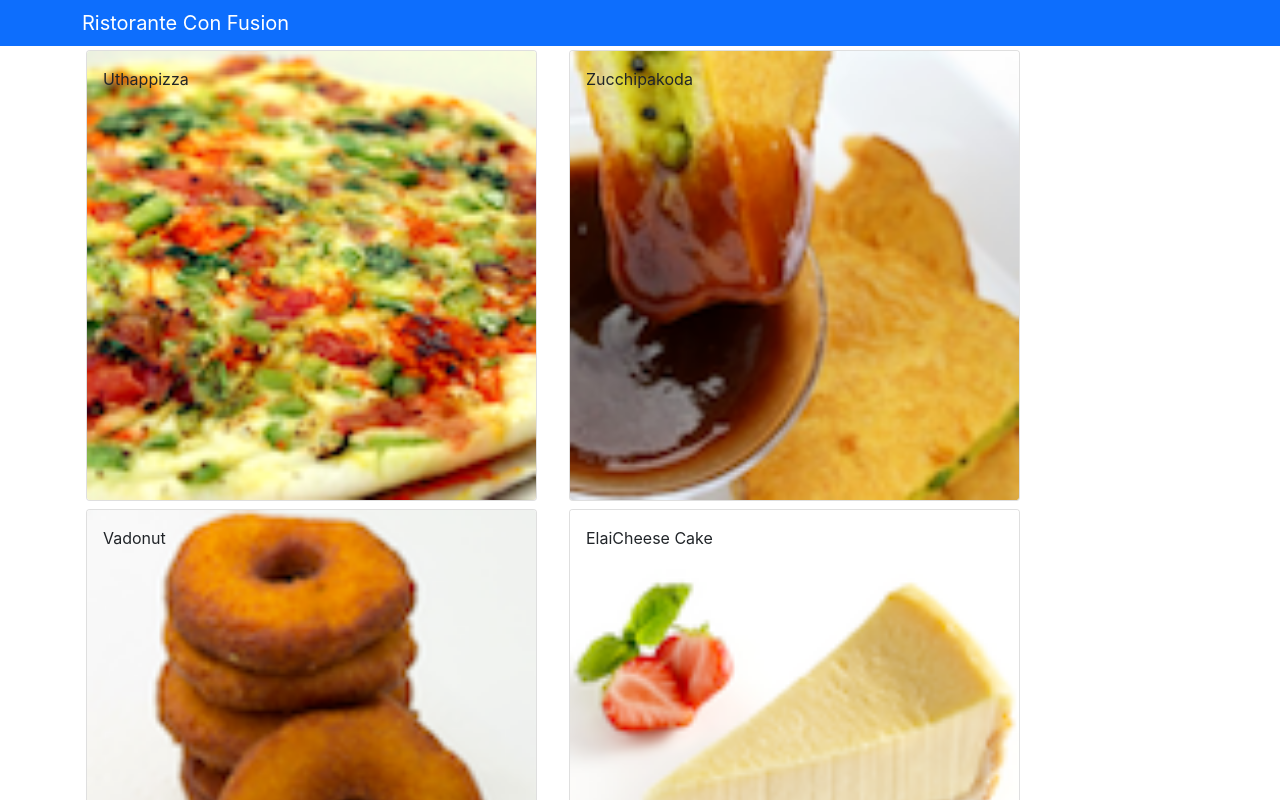
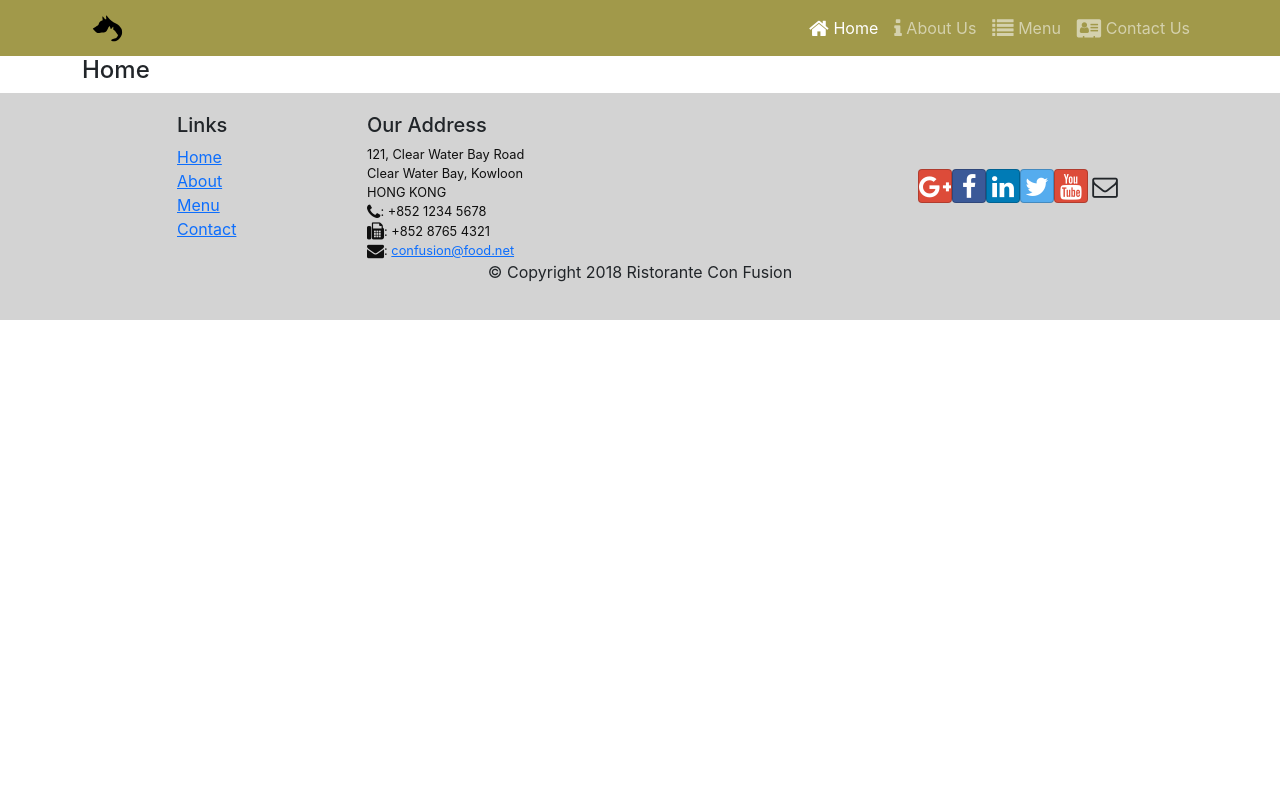
Before and after one commit to ABHISHEK-WD-13/Learning-ReactJS, a React (Create React App) app: page /home in a window 1280 px wide. Shown: the top 800 px of the page. Built offline with nearby package versions, Linux system fonts and the light colour scheme.

Commit message:
Header and footer

```diff
--- a/package.json
+++ b/package.json
@@ -7,10 +7,13 @@
     "@testing-library/react": "^12.1.2",
     "@testing-library/user-event": "^13.5.0",
     "bootstrap": "^5.1.3",
+    "bootstrap-social": "^5.1.1",
     "cross-env": "^7.0.3",
+    "font-awesome": "^4.7.0",
     "react": "^17.0.2",
     "react-dom": "^17.0.2",
     "react-popper": "^2.2.5",
+    "react-router-dom": "^6.2.1",
     "react-scripts": "5.0.0",
     "reactstrap": "^9.0.1",
     "web-vitals": "^2.1.2"
--- a/src/App.css
+++ b/src/App.css
@@ -0,0 +1,34 @@
+.row-header{
+    margin:0px auto;
+    padding:0px auto;
+}
+
+.row-content {
+    margin:0px auto;
+    padding: 50px 0px 50px 0px;
+    border-bottom: 1px ridge;
+    min-height:400px;
+}
+
+.footer{
+    background-color: #d3d3d3;
+    margin:0px auto;
+    padding: 20px 0px 20px 0px;
+}
+.jumbotron {
+    padding:70px 30px 70px 30px;
+    margin:0px auto;
+    background: #9575CD ;
+    color:floralwhite;
+}
+
+address{
+    font-size:80%;
+    margin:0px;
+    color:#0f0f0f;
+}
+
+.navbar-dark {
+    color:rgb(0, 0, 0);
+    background-color: #a1994a;
+}
--- /dev/null
+++ b/src/component/FooterComponent.js
@@ -0,0 +1,50 @@
+import React from 'react';
+import {Link} from 'react-router-dom'
+function Footer(props) {
+    return(
+    <div className="footer">
+        <div className="container">
+            <div className="row justify-content-center">
+                <div className="col-4 offset-1 col-sm-2">
+                    <h5>Links</h5>
+                    <ul className="list-unstyled">
+                        <li><Link to="/home">Home</Link></li>
+                        <li><Link to="/Aboutus">About</Link></li>
+                        <li><Link to="/menu">Menu</Link></li>
+                        <li><Link to="/Contact">Contact</Link></li>
+                    </ul>
+                </div>
+                <div className="col-7 col-sm-5">
+                    <h5>Our Address</h5>
+                    <address>
+		              121, Clear Water Bay Road<br />
+		              Clear Water Bay, Kowloon<br />
+		              HONG KONG<br />
+		              <i className="fa fa-phone fa-lg"></i>: +852 1234 5678<br />
+		              <i className="fa fa-fax fa-lg"></i>: +852 8765 4321<br />
+		              <i className="fa fa-envelope fa-lg"></i>: <a href="mailto:confusion@food.net">
+                         confusion@food.net</a>
+                    </address>
+                </div>
+                <div className="col-12 col-sm-4 align-self-center">
+                    <div className="text-center">
+                        <a className="btn btn-social-icon btn-google" href="http://google.com/+"><i className="fa fa-google-plus"></i></a>
+                        <a className="btn btn-social-icon btn-facebook" href="http://www.facebook.com/profile.php?id="><i className="fa fa-facebook"></i></a>
+                        <a className="btn btn-social-icon btn-linkedin" href="http://www.linkedin.com/in/"><i className="fa fa-linkedin"></i></a>
+                        <a className="btn btn-social-icon btn-twitter" href="http://twitter.com/"><i className="fa fa-twitter"></i></a>
+                        <a className="btn btn-social-icon btn-google" href="http://youtube.com/"><i className="fa fa-youtube"></i></a>
+                        <a className="btn btn-social-icon" href="mailto:"><i className="fa fa-envelope-o"></i></a>
+                    </div>
+                </div>
+            </div>
+            <div className="row justify-content-center">
+                <div className="col-auto">
+                    <p>© Copyright 2018 Ristorante Con Fusion</p>
+                </div>
+            </div>
+        </div>
+    </div>
+    )
+}
+
+export default Footer;
--- /dev/null
+++ b/src/component/HeaderComponent.js
@@ -0,0 +1,52 @@
+import React, { Component } from 'react'
+import { Nav, Navbar, NavbarBrand, NavbarToggler, Collapse, NavItem} from 'reactstrap';
+import { NavLink } from 'react-router-dom';
+import logo from '../dogcat.svg'
+class Header extends Component {
+    constructor(props) {
+        super(props);
+
+        this.state = {
+            isNavOpen: false
+        };
+        this.toggleNav = this.toggleNav.bind(this);
+
+    }
+    toggleNav() {
+        this.setState({
+            isNavOpen: !this.state.isNavOpen
+        });
+    }
+    render() {
+        return (
+
+            <div>
+                <Navbar dark expand="md">
+                    <div className="container">
+                        <div>
+                            <NavbarBrand className="mr-auto navbar-brand" href="/"><img src={logo} height="40" width="51" alt='Ristorante Con Fusion' /></NavbarBrand>
+                            <NavbarToggler className='pull-right' onClick={this.toggleNav} />
+                            <Collapse className='pull-right' isOpen={this.state.isNavOpen} navbar>
+                                <Nav navbar>
+                                    <NavItem>
+                                        <NavLink className="nav-link " to='/home'><span className="fa fa-home fa-lg"></span> Home</NavLink>
+                                    </NavItem>
+                                    <NavItem>
+                                        <NavLink className="nav-link" to='/aboutus'><span className="fa fa-info fa-lg"></span> About Us</NavLink>
+                                    </NavItem>
+                                    <NavItem>
+                                        <NavLink className="nav-link" to='/menu'><span className="fa fa-list fa-lg"></span> Menu</NavLink>
+                                    </NavItem>
+                                    <NavItem>
+                                        <NavLink className="nav-link" to='/contactus'><span className="fa fa-address-card fa-lg"></span> Contact Us</NavLink>
+                                    </NavItem>
+                                </Nav>
+                            </Collapse>
+                        </div>
+                    </div>
+                </Navbar>
+            </div>
+        );
+    }
+}
+export default Header
--- /dev/null
+++ b/src/component/HomeComponent.js
@@ -0,0 +1,11 @@
+import React from 'react';
+
+function Home(props) {
+    return(
+      <div className="container">
+        <h4>Home</h4>
+      </div>
+    );
+}
+
+export default Home;
--- a/src/component/MainComponent.js
+++ b/src/component/MainComponent.js
@@ -1,16 +1,18 @@
 import React, { Component } from 'react';
-import { Navbar, NavbarBrand } from 'reactstrap';
+import Header from './HeaderComponent'
+import Footer from './FooterComponent'
 import Menu from './MenuComponent';
 import DishDetail from './DishdetailComponent';
 import { DISHES } from '../Dish';
-
+import {BrowserRouter,Routes, Route,Navigate } from 'react-router-dom';
+import Home from './HomeComponent'
 class Main extends Component {
 
   constructor(props) {
     super(props);
     this.state = {
         dishes: DISHES,
-        selectedDish: null
+        selectedDish:null
     };
   }
 
@@ -19,16 +21,26 @@
   }
 
   render() {
+
+    function HomePage() {
+      return (
+        <Home />
+      );
+    }
     return (
+      <BrowserRouter>
       <div>
-        <Navbar dark color="primary">
-          <div className="container">
-            <NavbarBrand href="/">Ristorante Con Fusion</NavbarBrand>
-          </div>
-        </Navbar>
-        <Menu dishes={this.state.dishes} onClick={(dishId) => this.onDishSelect(dishId)} />
-        <DishDetail dish={this.state.dishes.filter((dish) => dish.id === this.state.selectedDish)[0]} />
+        <Header/>
+        <Routes>
+          <Route path='/home' element={<HomePage/>}/>
+          <Route exact path='/menu' element={<Menu dishes={this.state.dishes}/>}/>
+          {/* <Redirect path='/home'/> */}
+          {/* <Navigate path='/home'/> */}
+          <Route path="*" element={<Navigate to ="/home" />}/>
+        </Routes>
+        <Footer/>
       </div>
+      </BrowserRouter>
     );
   }
 }
--- a/src/index.js
+++ b/src/index.js
@@ -1,6 +1,8 @@
 import React from 'react';
 import ReactDOM from 'react-dom';
 import 'bootstrap/dist/css/bootstrap.min.css'
+import 'font-awesome/css/font-awesome.css';
+import 'bootstrap-social/bootstrap-social.css';
 import './index.css';
 import App from './App';
 import reportWebVitals from './reportWebVitals';
```
Also changed, not shown: 1 other file (tests, documents, lock files or other folders).
